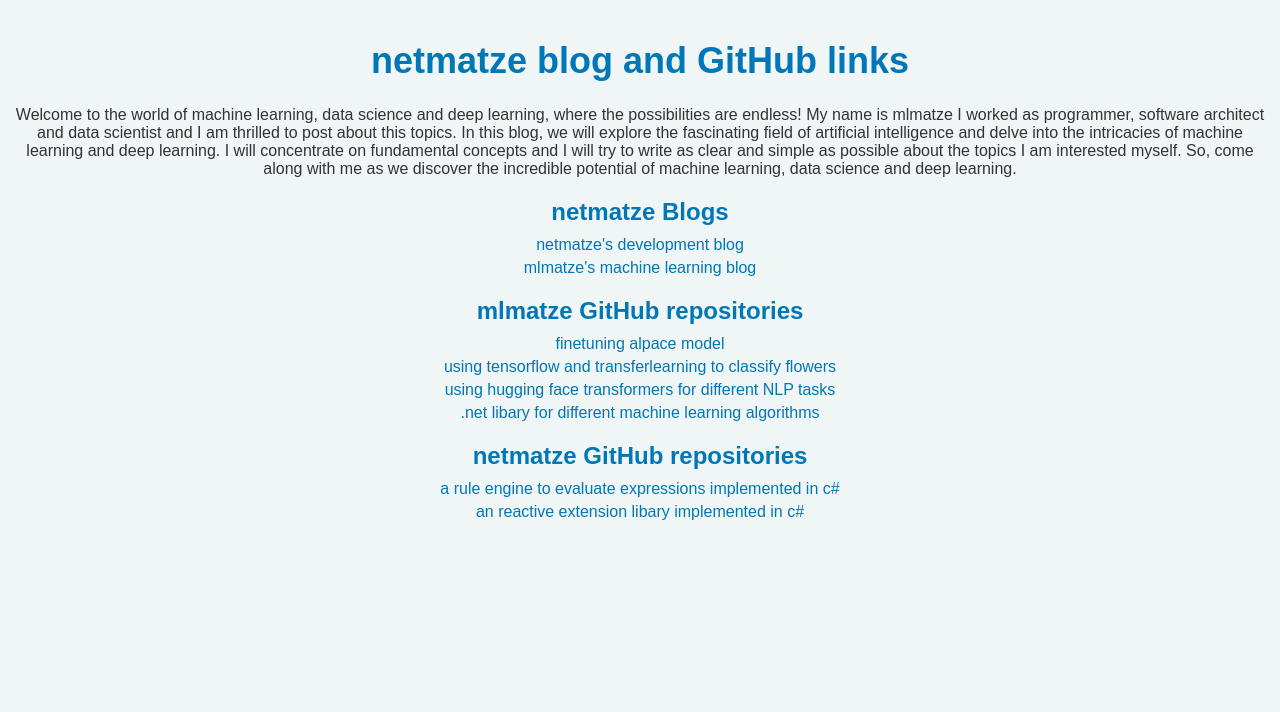
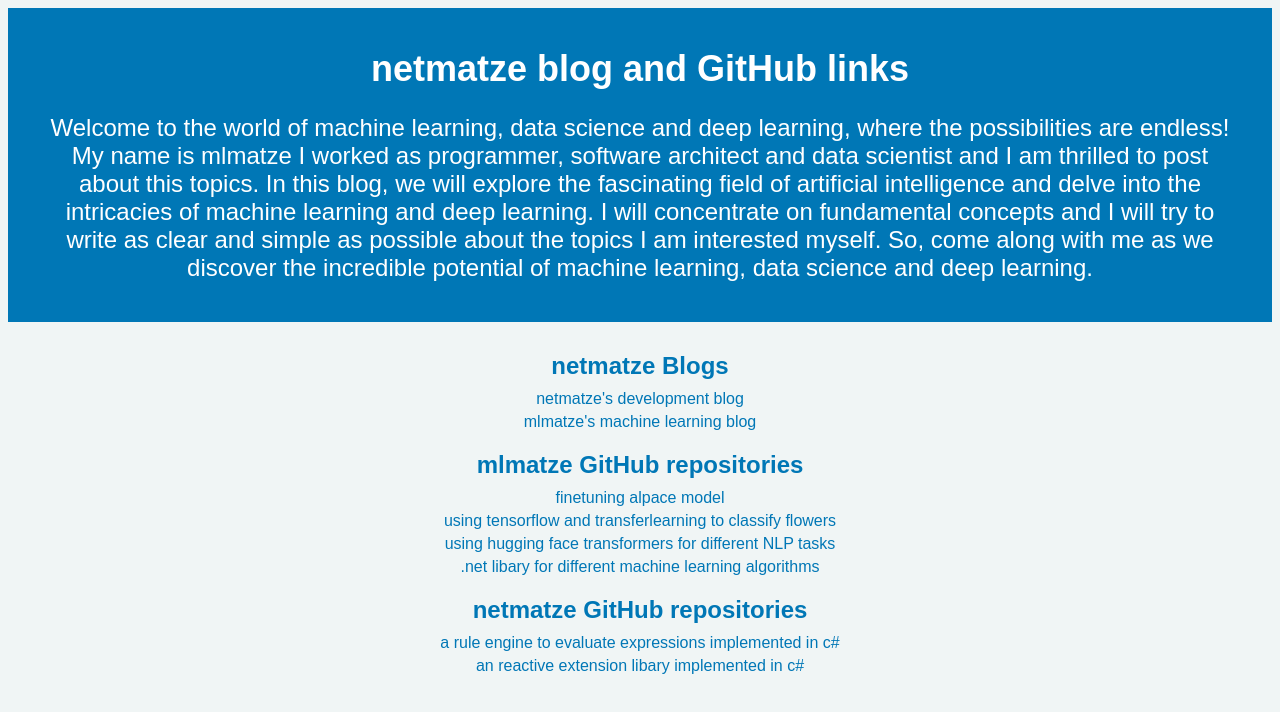
Before and after one commit to netmatze/netmatze.github.io, a plain HTML site: page index.html in a window 1280 px wide. Drawn offline with Linux system fonts and the light colour scheme.

Commit message:
Update style.css
updated stylesheets

```diff
--- a/style.css
+++ b/style.css
@@ -5,11 +5,21 @@ body {
   text-align: center;
 }
 
-h1 {
-  text-align: center;
+#intro-block {
+  background-color: #0077b6;
+  color: #fff;
+  padding: 40px;
+  margin-bottom: 30px;
+}
+
+#intro-block h1 {
   font-size: 36px;
-  color: #0077b6;
-  margin-top: 40px;
+  margin-top: 0;
+}
+
+#intro-block p {
+  font-size: 24px;
+  margin-bottom: 0;
 }
 
 h2 {
```
